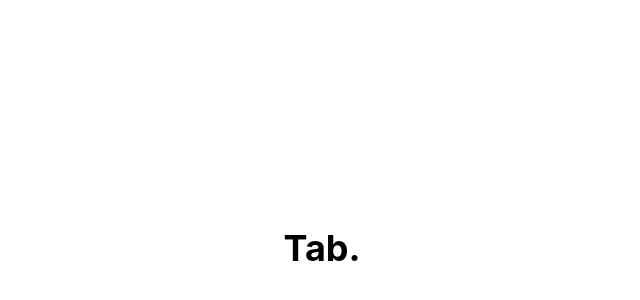
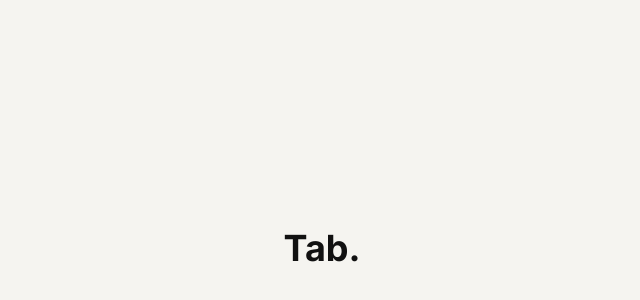
Before and after one commit to khatrihassan/tab, a React (Vite) app in the folder apps/web/: page / in a window 1280 px wide. Shown: the part 152-452 px from the top of the page, without its empty margins (318-958 px from the left). Built offline with nearby package versions, Linux system fonts and the light colour scheme.

Commit message:
Add design tokens as Tailwind theme (colours, fonts, radii)

```diff
--- a/apps/web/src/index.css
+++ b/apps/web/src/index.css
@@ -1 +1,27 @@
+@import url('https://fonts.googleapis.com/css2?family=Inter:wght@400;500;600;700&family=Space+Mono:wght@400;700&display=swap');
 @import 'tailwindcss';
+
+@theme {
+  --color-bg: #f5f4f0;
+  --color-surface: #ffffff;
+  --color-ink: #111111;
+  --color-muted: #5c5c58;
+  --color-line: #e2e0da;
+  --color-divider: #eeede8;
+  --color-accent: #c8f031;
+
+  --font-sans: Inter, system-ui, sans-serif;
+  --font-mono: 'Space Mono', monospace;
+
+  --radius-card: 16px;
+  --radius-button: 14px;
+}
+
+@layer base {
+  body {
+    margin: 0;
+    background-color: var(--color-bg);
+    color: var(--color-ink);
+    font-family: var(--font-sans);
+  }
+}
```
